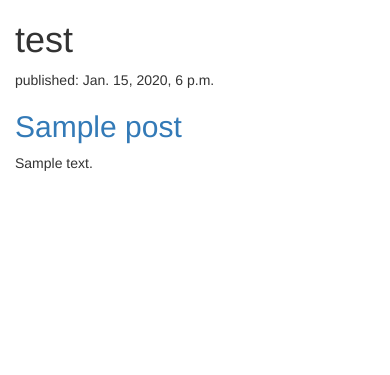
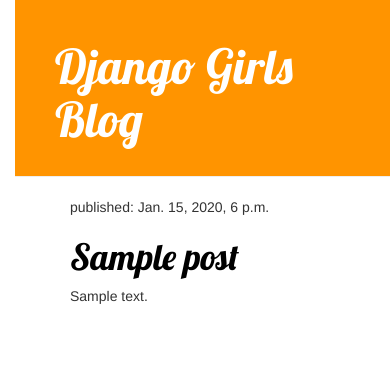
Before and after one commit to vanwhebin/learned-python-the-hard-way, a Django app: template wansite/blog/templates/blog/home.html in a window 390 px wide. Shown: the top 375 px of the page. Run offline with Django 3.2, Linux system fonts and the light colour scheme; the template is opened without the code that fills it: values that come from a table or form of the project are taken from there, others are empty; tables that the repository leaves empty hold one stand-in row (values such as "Sample post"); some libraries are stand-ins or nearby versions.

Commit message:
update template

```diff
--- a/wansite/blog/static/css/blog.css
+++ b/wansite/blog/static/css/blog.css
@@ -1,7 +1,56 @@
 h1 a {
     color: #FCA205;
+    font-family: 'Lobster';
 }
 
 body {
     padding-left: 15px;
 }
+
+.page-header {
+    background-color: #ff9400;
+    margin-top: 0;
+    padding: 20px 20px 20px 40px;
+}
+
+.page-header h1, .page-header h1 a, .page-header h1 a:visited, .page-header h1 a:active {
+    color: #ffffff;
+    font-size: 36pt;
+    text-decoration: none;
+}
+
+.content {
+    margin-left: 40px;
+}
+
+h1, h2, h3, h4 {
+    font-family: 'Lobster', cursive;
+}
+
+.date {
+    float: right;
+    color: #828282;
+}
+
+.save {
+    float: right;
+}
+
+.post-form textarea, .post-form input {
+    width: 100%;
+}
+
+.top-menu, .top-menu:hover, .top-menu:visited {
+    color: #ffffff;
+    float: right;
+    font-size: 26pt;
+    margin-right: 20px;
+}
+
+.post {
+    margin-bottom: 70px;
+}
+
+.post h1 a, .post h1 a:visited {
+    color: #000000;
+}
--- a/wansite/blog/templates/blog/home.html
+++ b/wansite/blog/templates/blog/home.html
@@ -5,20 +5,29 @@
     <meta charset="UTF-8">
     <meta name="viewport" content="width=device-width, initial-scale=1.0">
     <meta http-equiv="X-UA-Compatible" content="ie=edge">
+    <link href="//fonts.googleapis.com/css?family=Lobster&subset=latin,latin-ext" rel="stylesheet" type="text/css">
     <link rel="stylesheet" href="//maxcdn.bootstrapcdn.com/bootstrap/3.2.0/css/bootstrap.min.css">
     <link rel="stylesheet" href="//maxcdn.bootstrapcdn.com/bootstrap/3.2.0/css/bootstrap-theme.min.css">
     <link rel="stylesheet" href="{% static 'css/blog.css' %}">
     <title>Blog home page</title>
 </head>
 <body>
-    <h1>test</h1>
-    {% for post in posts %}
-    <div>
-        <p>published: {{ post.published_date }}</p>
-        <h2><a href="">{{ post.title }}</a></h2>
-        <p>{{ post.text|linebreaksbr }}</p>
+    <div class="page-header">
+        <h1><a href="/">Django Girls Blog</a></h1>
     </div>
-    {% endfor %}
+    <div class="content container">
+        <div class="row">
+            <div class="col-md-8">
+                {% for post in posts %}
+                <div class="post">
+                    <p>published: {{ post.published_date }}</p>
+                    <h1><a href="">{{ post.title }}</a></h1>
+                    <p>{{ post.text|linebreaksbr }}</p>
+                </div>
+                {% endfor %}
+            </div>
+        </div>
+    </div>
 
 </body>
 </html>
```
